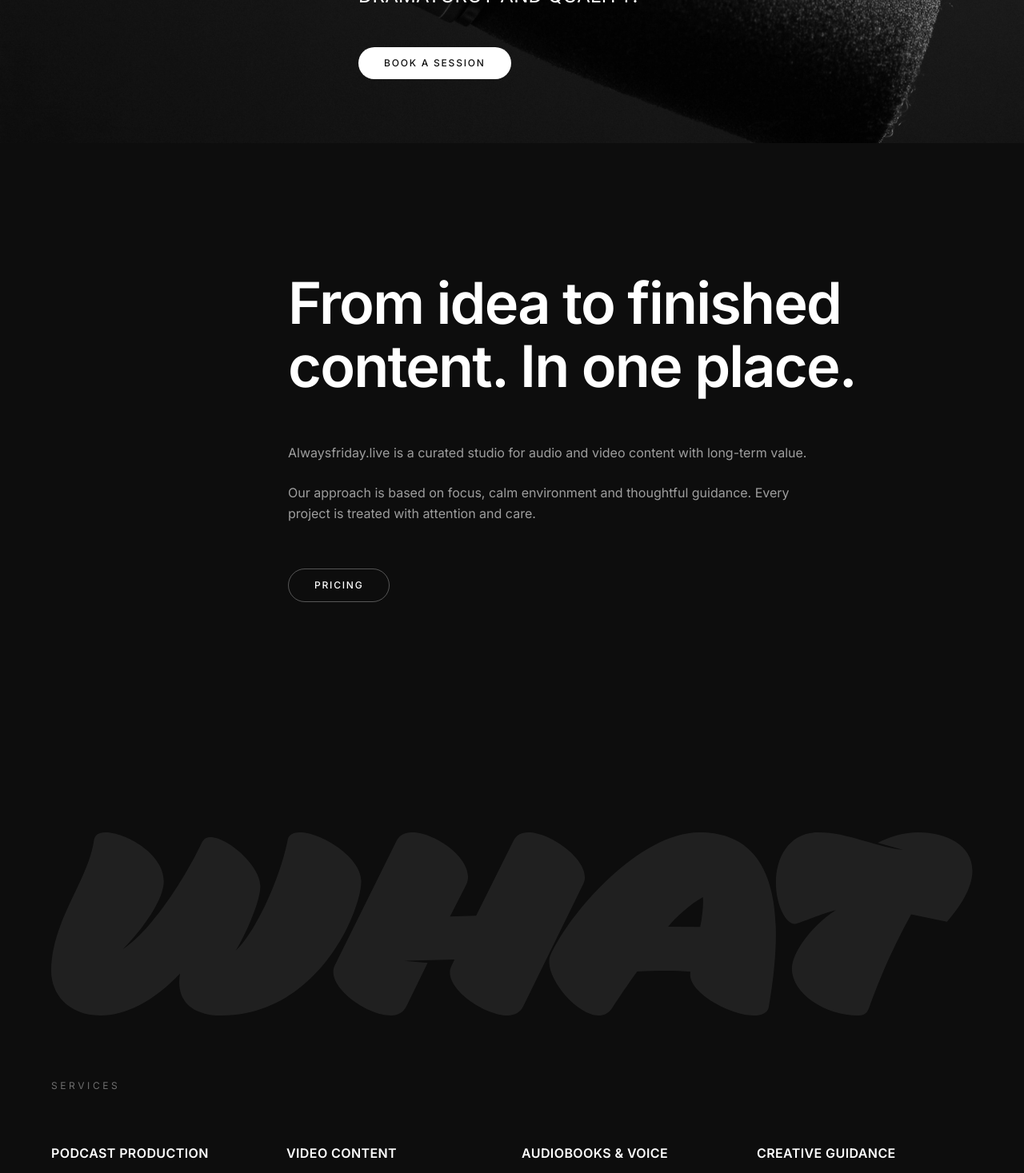
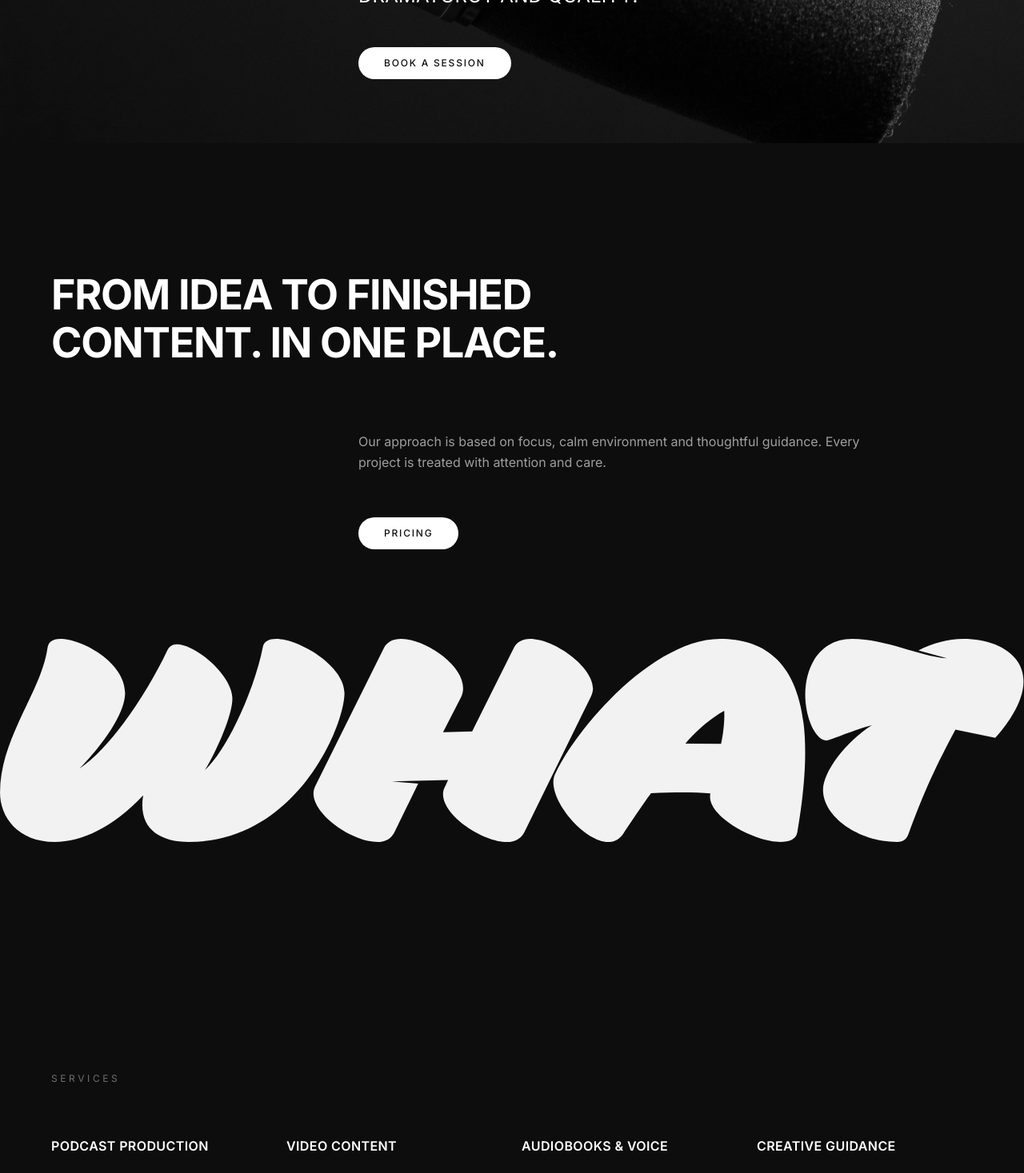
Before and after one commit to alwaysfridaymate/alwaysfridaylive, a Next.js app: page / in a window 1280 px wide. Shown: the part 621-2088 px from the top of the page at 80% size. Built offline with nearby package versions, Linux system fonts and the light colour scheme.

Commit message:
About: 52px bold uppercase headline 3/4 width, 1/3 offset text, WHAT SVG blend-difference

```diff
--- a/src/app/page.tsx
+++ b/src/app/page.tsx
@@ -93,27 +93,46 @@ function Hero() {
 /* ─── ABOUT ─── */
 function About() {
   return (
-    <section className="relative py-24 md:py-32 lg:py-40 px-6 md:px-12 lg:px-16 max-w-[1920px] mx-auto">
-      <div className="grid grid-cols-1 lg:grid-cols-12 gap-12 lg:gap-8">
-        <div className="lg:col-span-8 lg:col-start-4">
-          <h2 className="text-3xl sm:text-4xl md:text-5xl lg:text-6xl xl:text-7xl font-semibold leading-[1.1] tracking-tight text-white mb-10 md:mb-14">
+    <section className="relative py-24 md:py-32 lg:py-40">
+      {/* Headline — left-aligned, 3/4 width (3 of 4 columns) */}
+      <div className="px-6 md:px-12 lg:px-16 max-w-[1920px] mx-auto mb-16 md:mb-20">
+        <div className="grid grid-cols-1 lg:grid-cols-4">
+          <div className="lg:col-span-3">
+            <h2 className="text-[32px] md:text-[42px] lg:text-[52px] font-bold leading-[1.15] tracking-tight text-white uppercase">
               From idea to finished content. In one&nbsp;place.
             </h2>
-          <div className="max-w-2xl space-y-6">
-            <p className="text-sm md:text-base text-white/60 leading-relaxed">
-              Alwaysfriday.live is a curated studio for audio and video content with long-term value.
-            </p>
-            <p className="text-sm md:text-base text-white/60 leading-relaxed">
+          </div>
+        </div>
+      </div>
+
+      {/* Body text + CTA — same position as hero text (1/3 offset) */}
+      <div className="px-6 md:px-12 lg:px-16 max-w-[1920px] mx-auto mb-20 md:mb-28">
+        <div className="grid grid-cols-1 lg:grid-cols-3">
+          <div className="hidden lg:block" />
+          <div className="lg:col-span-2">
+            <p className="text-sm md:text-base text-white/60 leading-relaxed max-w-2xl mb-10 md:mb-14">
               Our approach is based on focus, calm environment and thoughtful guidance. Every project is treated with attention and care.
             </p>
-          </div>
             <a
               href="#pricing"
-            className="inline-flex items-center justify-center mt-10 md:mt-14 px-8 py-3 text-xs tracking-[0.15em] uppercase font-medium border border-white/30 text-white rounded-full hover:bg-white/10 transition-colors"
+              className="inline-flex items-center justify-center px-8 py-3 text-xs tracking-[0.15em] uppercase font-medium bg-white text-[#0F0F0F] rounded-full hover:bg-white/90 transition-colors"
             >
               Pricing
             </a>
           </div>
+        </div>
+      </div>
+
+      {/* WHAT SVG — full width, white, blend mode difference */}
+      <div className="w-full overflow-hidden mix-blend-difference">
+        {/* eslint-disable-next-line @next/next/no-img-element */}
+        <img
+          src="/images/what.svg"
+          alt=""
+          aria-hidden="true"
+          className="w-full h-auto"
+          style={{ filter: "brightness(0) invert(1)" }}
+        />
       </div>
     </section>
   );
@@ -142,18 +161,6 @@ function Services() {
 
   return (
     <section id="services" className="relative py-16 md:py-24 lg:py-32">
-      {/* WHAT — large background SVG */}
-      <div className="w-full overflow-hidden mb-12 md:mb-16 lg:mb-20 px-6 md:px-12 lg:px-16">
-        <Image
-          src="/images/what.svg"
-          alt=""
-          width={1632}
-          height={324}
-          className="w-full h-auto opacity-[0.08]"
-          aria-hidden="true"
-        />
-      </div>
-
       <div className="px-6 md:px-12 lg:px-16 max-w-[1920px] mx-auto">
         <p className="text-[10px] md:text-xs tracking-[0.3em] text-white/40 uppercase mb-12 md:mb-16">
           Services
```
Lines whose indentation alone changed are shown as unchanged.
